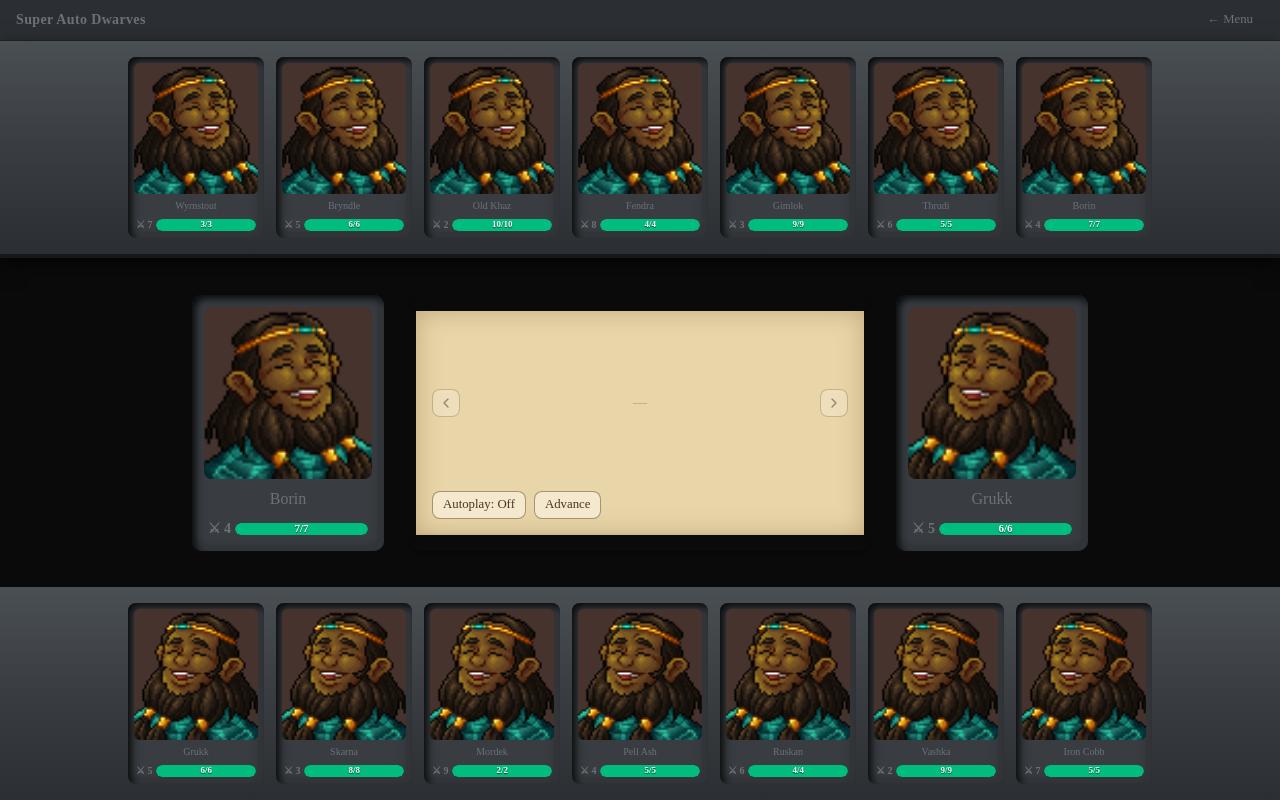
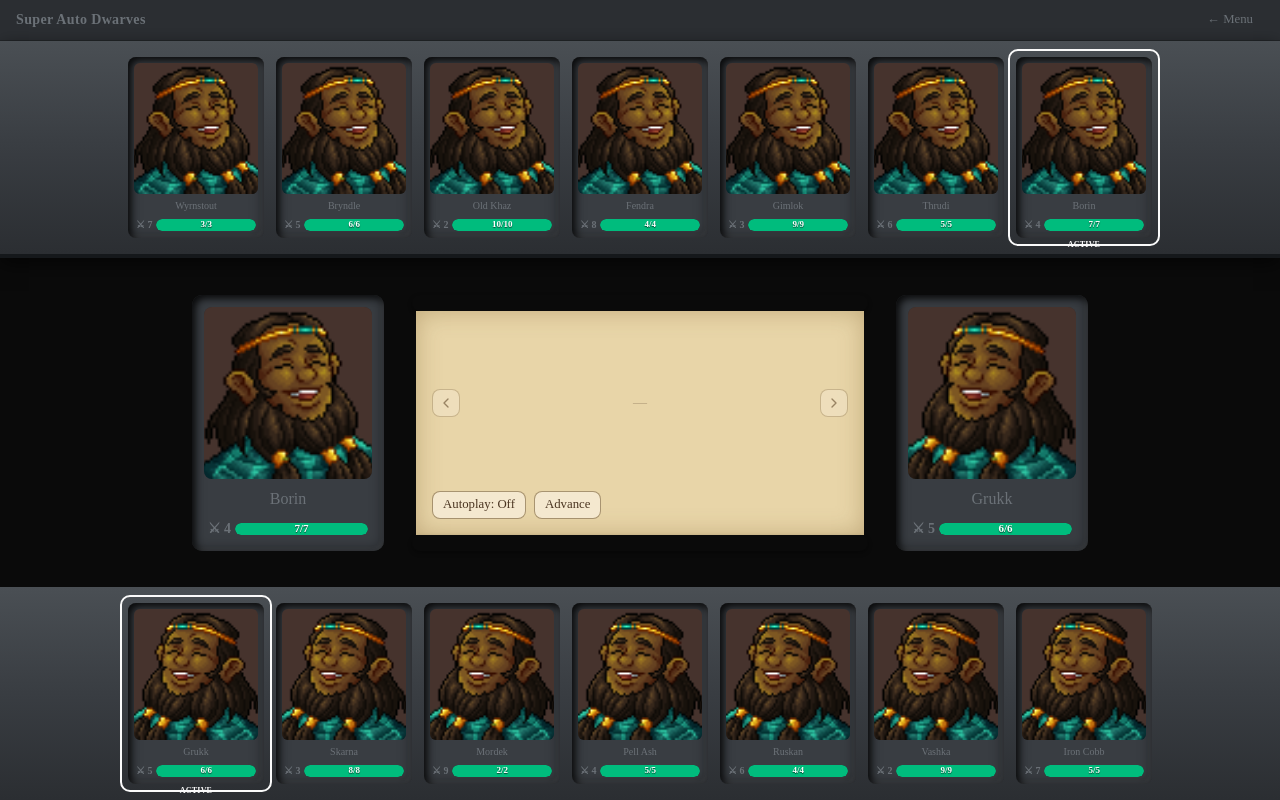
Before and after one commit to Mosniff/super-auto-dwarves-next, a Next.js app: page /play in a window 1280 px wide. Built offline with nearby package versions, Linux system fonts and the light colour scheme.

Commit message:
Add active halo to roster slot in battle

```diff
--- a/src/components/game/RosterSlab.tsx
+++ b/src/components/game/RosterSlab.tsx
@@ -24,7 +24,11 @@ export function RosterSlab({
       >
         {slots.map((character, i) => (
           <div key={character?.id ?? i} className="flex-1">
-            <RosterSlot character={character} facing={facing} />
+            <RosterSlot
+              character={character}
+              facing={facing}
+              isActive={i === 0 && Boolean(character)}
+            />
           </div>
         ))}
       </div>
--- a/src/components/game/RosterSlot.tsx
+++ b/src/components/game/RosterSlot.tsx
@@ -4,10 +4,18 @@ import { CharacterCard } from "./CharacterCard";
 interface RosterSlotProps {
   character?: Character;
   facing?: "left" | "right";
+  isActive?: boolean;
 }
 
-export function RosterSlot({ character, facing = "right" }: RosterSlotProps) {
+export function RosterSlot({
+  character,
+  facing = "right",
+  isActive = false,
+}: RosterSlotProps) {
+  const showActiveHalo = isActive && Boolean(character);
+
   return (
+    <div className="relative">
       <div
         className="relative flex aspect-3/4 flex-col items-center justify-center gap-1 overflow-hidden rounded-md bg-slate-200 p-1.5"
         style={{ boxShadow: "var(--shadow-recess)" }}
@@ -20,5 +28,22 @@ export function RosterSlot({ character, facing = "right" }: RosterSlotProps) {
           </span>
         )}
       </div>
+      {showActiveHalo && (
+        <div
+          className="pointer-events-none absolute -inset-2 rounded-lg border-2"
+          style={{ borderColor: "var(--color-parchment-300)" }}
+        >
+          <span
+            className="absolute left-1/2 -bottom-1.75 -translate-x-1/2 rounded-full px-1.5 py-0 text-[8px] font-bold tracking-wide uppercase"
+            style={{
+              backgroundColor: "var(--color-slate-300)",
+              color: "var(--color-parchment-300)",
+            }}
+          >
+            active
+          </span>
+        </div>
+      )}
+    </div>
   );
 }
```
Lines whose indentation alone changed are shown as unchanged.
